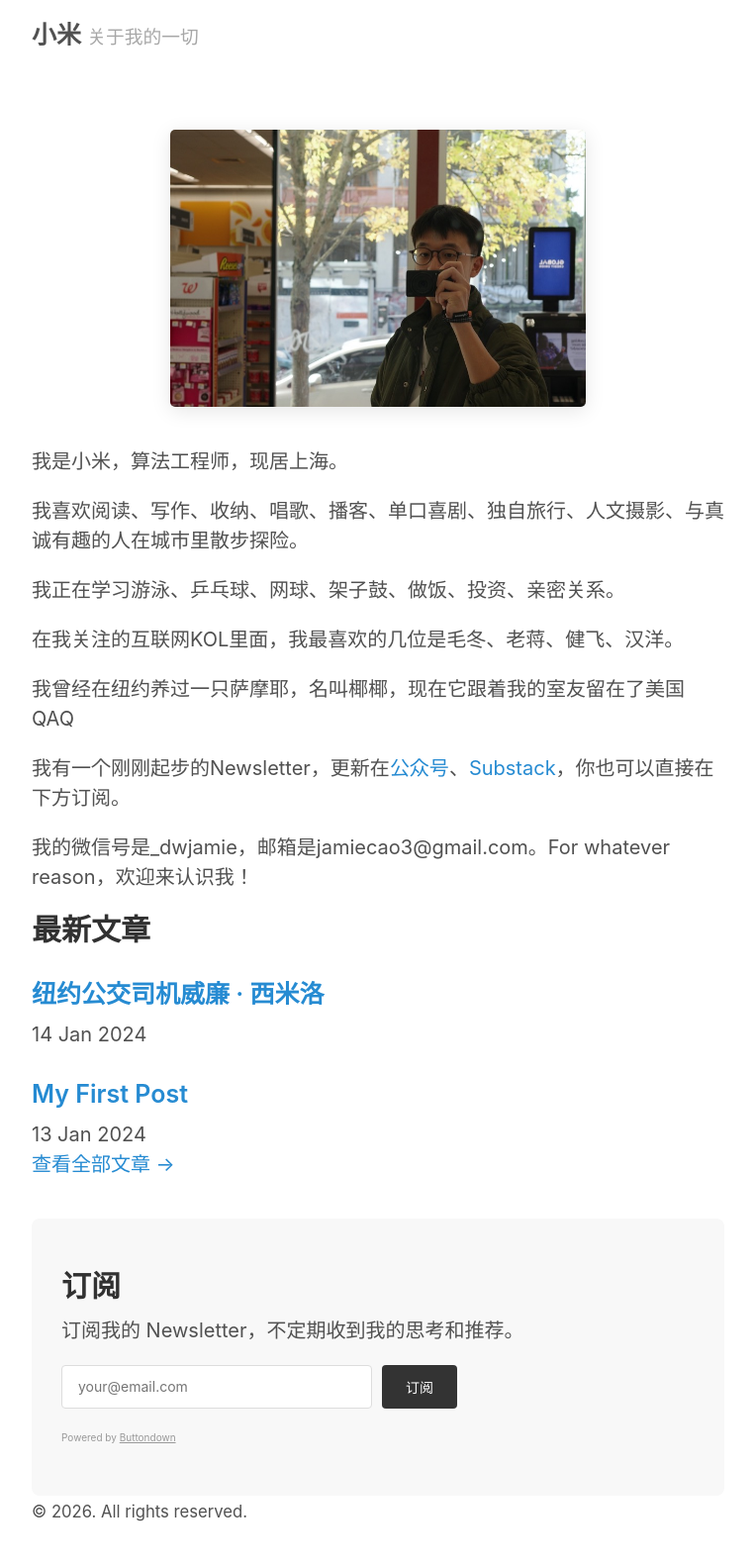
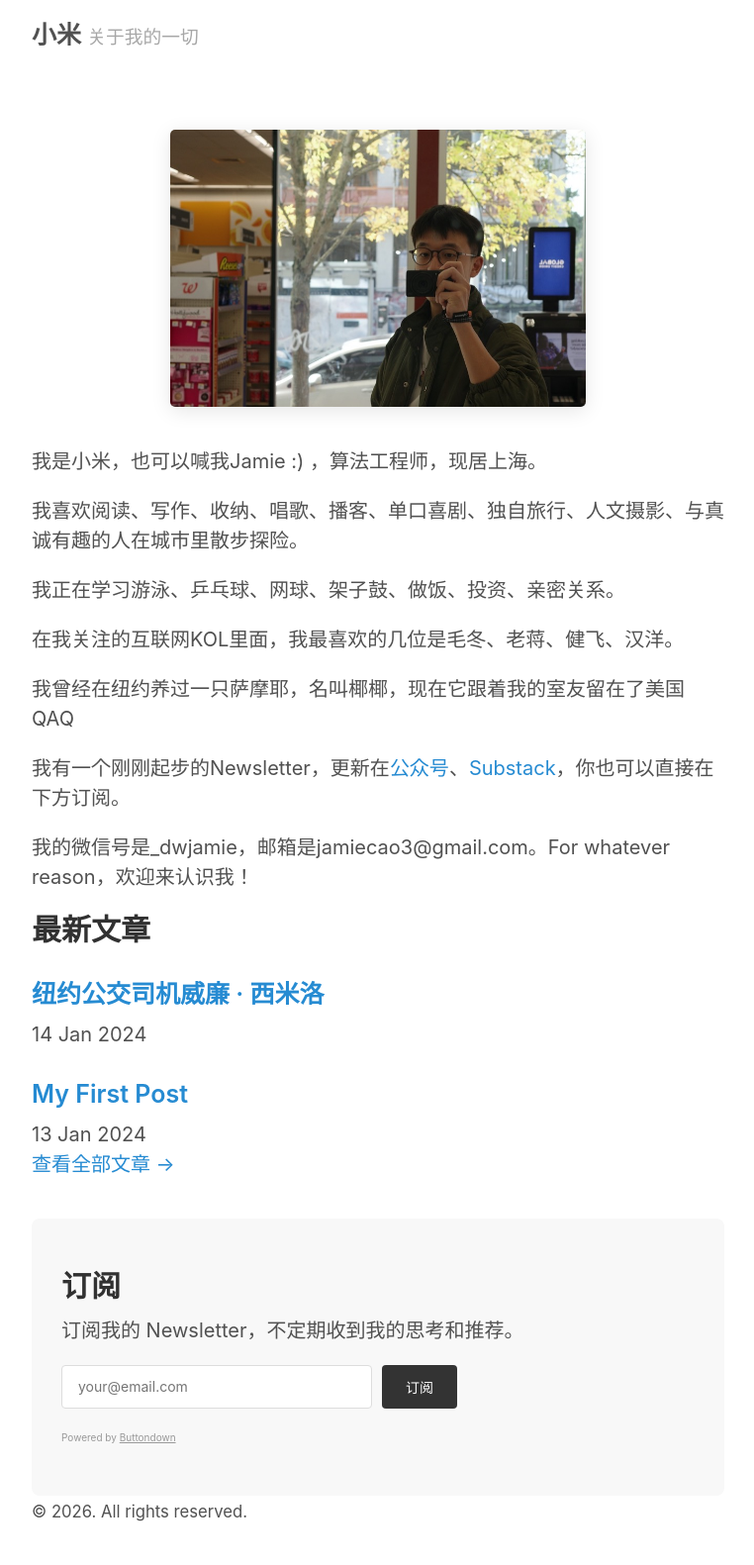
Before and after one commit to dwjamie/dwjamie.github.io, a Jekyll site: the page built from index.html, in a window 1280 px wide. Shown: the whole page at 99% size, without its empty margins (258-1020 px from the left). Built offline with Jekyll 4.4.1, drawn with Linux system fonts in a browser that asks for light colours.

Commit message:
Revise profile image alt and introduction text
Updated profile description and image alt text.

```diff
--- a/index.html
+++ b/index.html
@@ -4,11 +4,11 @@
 ---
 
 <div class="home-profile">
-  <img src="/img/profile.jpg" alt="小米 Jamie" class="profile-photo">
+  <img src="/img/profile.jpg" alt="小米" class="profile-photo">
 </div>
 
 <div class="home-intro">
-  <p>我是小米，算法工程师，现居上海。</p>
+  <p>我是小米，也可以喊我Jamie :) ，算法工程师，现居上海。</p>
 
   <p>我喜欢阅读、写作、收纳、唱歌、播客、单口喜剧、独自旅行、人文摄影、与真诚有趣的人在城市里散步探险。</p>
 
```
